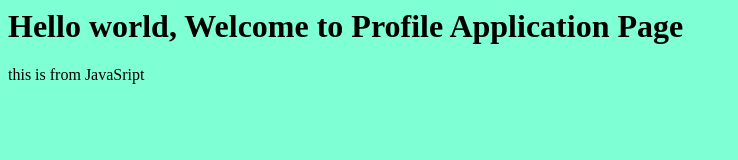
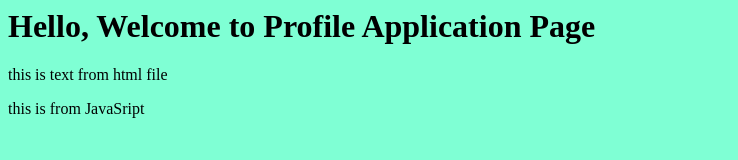
Before and after one commit to bagzcode/get_starter_l1aa, a plain HTML site: page index.html in a window 1280 px wide. Shown: the whole page, without its empty margins (0-738 px from the left). Drawn offline with Linux system fonts and the light colour scheme.

Commit message:
edit the paragraph

```diff
--- a/index.html
+++ b/index.html
@@ -5,8 +5,9 @@
   </head>
   <body>
     <h1>
-      Hello world, Welcome to Profile Application Page
+      Hello, Welcome to Profile Application Page
     </h1>
+    <p>this is text from html file</p>
     <script src="script.js"></script>
   </body>
 </html>
```
